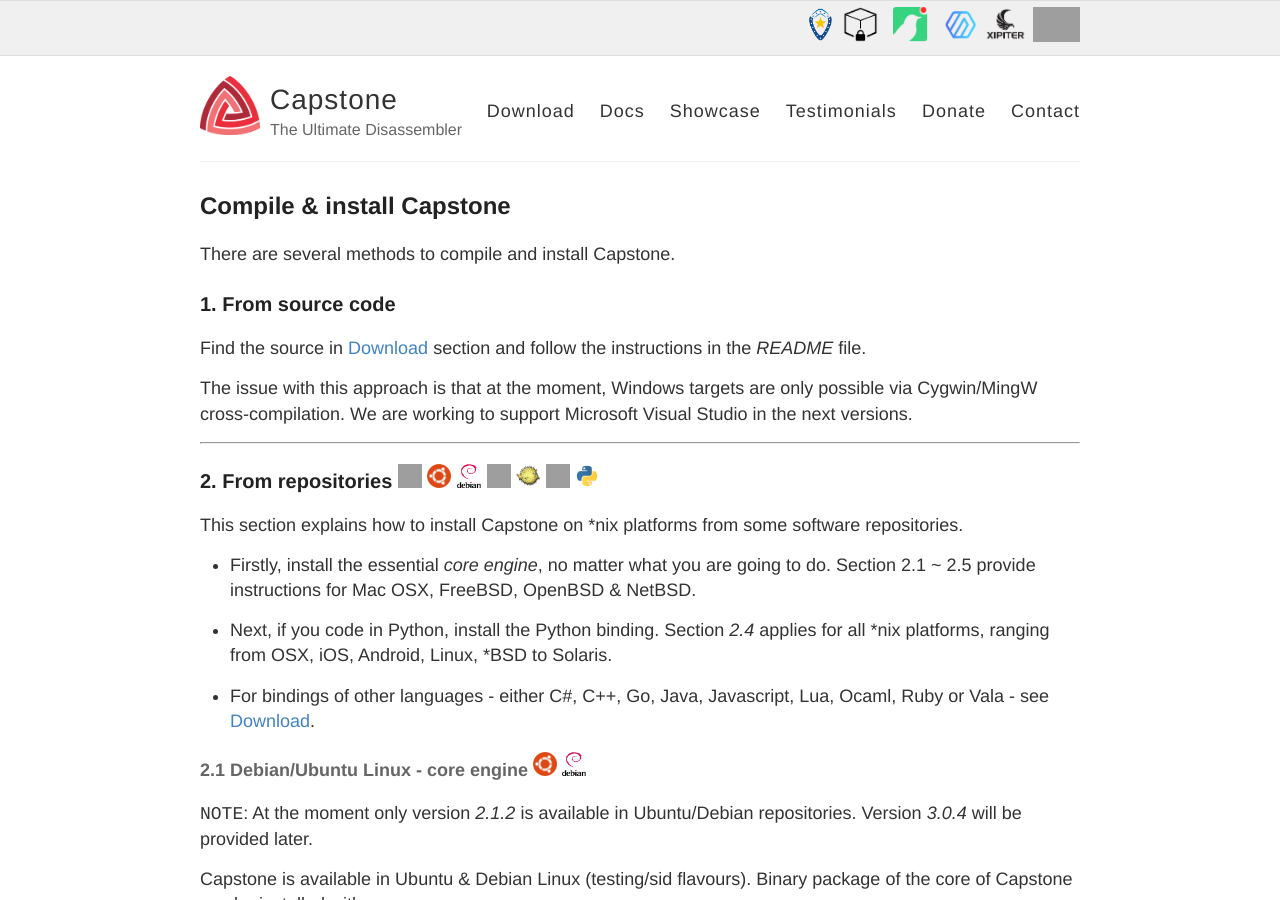
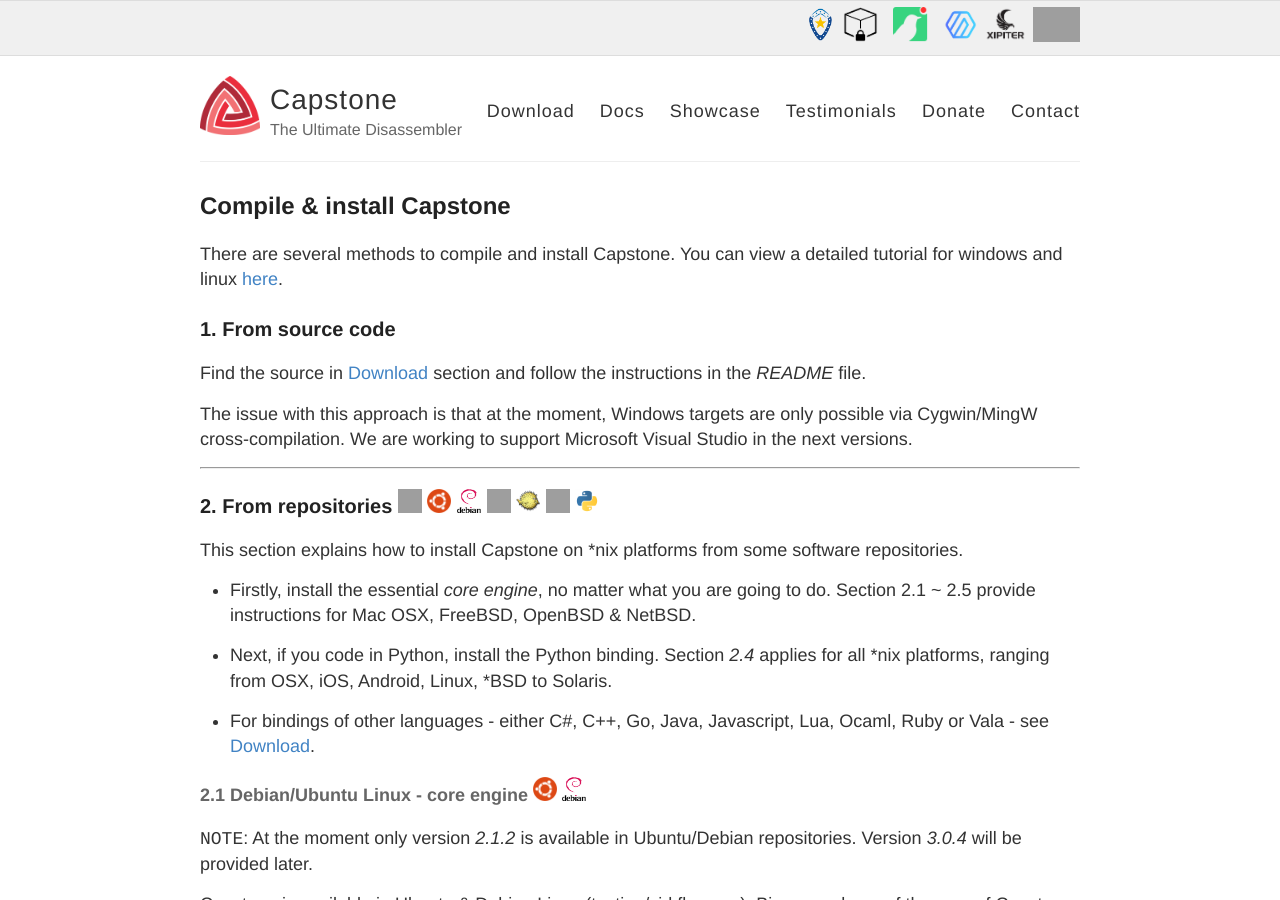
Before and after one commit to capstone-engine/capstone-engine.github.io, a Jekyll site: the page built from documentation.md, in a window 1280 px wide and 900 px high. Built offline with Jekyll 4.4.1, drawn with Linux system fonts in a browser that asks for light colours; grey boxes are pictures that could not be loaded.

Commit message:
Update with link to new tutorial
added a single sentence, to link to new installation tutorial.

```diff
--- a/documentation.md
+++ b/documentation.md
@@ -5,7 +5,7 @@
 
 ## Compile & install Capstone
 
-There are several methods to compile and install Capstone.
+There are several methods to compile and install Capstone. You can view a detailed tutorial for windows and linux [here](http://s4.ce.sharif.edu/blog/2019/01/17/capstone/).
 
 ### 1. From source code
 
```
